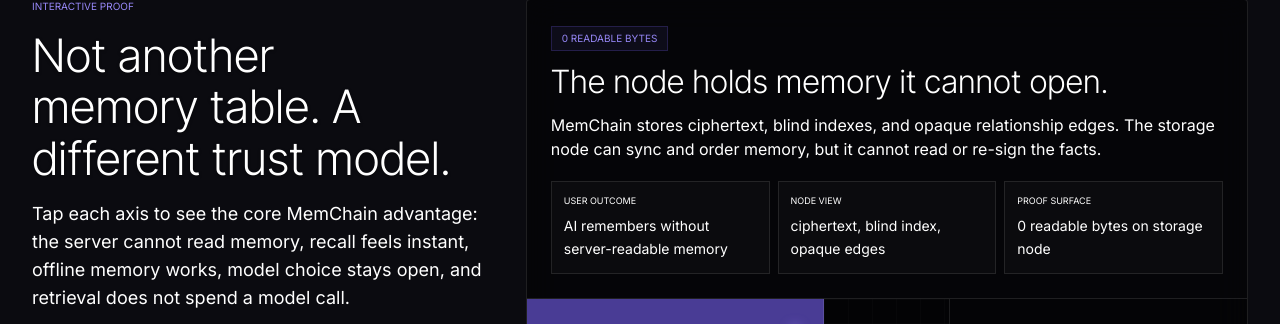
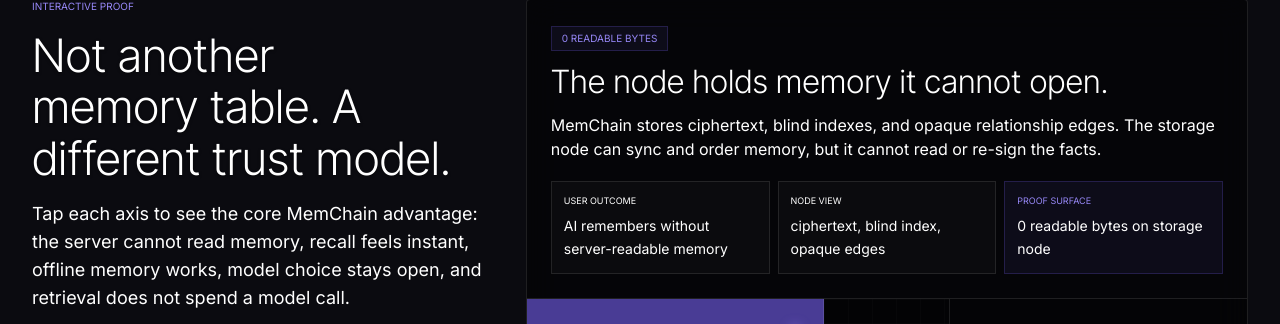
Before and after one commit to AeroNyxNetwork/AeroNyx-web, a Next.js app: page /memchain in a window 1280 px wide. Shown: the part 1364-1688 px from the top of the page. Built offline with nearby package versions, Linux system fonts and the light colour scheme.

Commit message:
Polish MemChain advantage evidence stack

```diff
--- a/pages/memchain.js
+++ b/pages/memchain.js
@@ -23,6 +23,12 @@
  *   story understandable without relying on tiny desktop-only labels. Page-level
  *   overflow protection and CTA wrapping were tightened for long localized
  *   MemChain copy.
+ *
+ * Modification Reason: v2.6 - Advantage evidence stack polish.
+ *   The interactive advantage lab now keeps user outcome, node view, and proof
+ *   surface visible on mobile as a calm stacked evidence group instead of
+ *   hiding two of the three trust claims. FAQ and pipeline cards also receive
+ *   tighter min-width and wrapping protection for long localized copy.
  *
  * Modification Reason: v2.2 - Multilingual mobile resilience.
  *   Tightened long-locale wrapping for MemChain proof rails, comparison cards,
@@ -147,6 +153,7 @@
  * Last Modified: v2.3 - Mobile hero proof rail stabilization
  * Last Modified: v2.4 - Advantage lab mobile metric wrapping
  * Last Modified: v2.5 - MemChain mobile trust-flow polish
+ * Last Modified: v2.6 - Advantage evidence stack polish
  * ============================================
  */
 
@@ -495,18 +502,23 @@ const MemoryAdvantageLab = ({ copy }) => {
               <p className="mt-3 max-w-2xl text-sm leading-relaxed text-white/58 md:text-base">
                 {activeAxis.description}
               </p>
-              <div className="mt-5 border border-brand-line bg-brand-faint p-3 sm:hidden">
-                <div className="text-[9px] uppercase tracking-[0.12em] text-brand-light">{copy.labels.proofSurface}</div>
-                <div className="mt-1 text-xs leading-relaxed text-white/72">{activeAxis.proofSurface}</div>
-              </div>
-              <div className="mt-5 hidden grid-cols-3 gap-2 sm:grid">
+              <div className="mt-5 grid gap-2 sm:grid-cols-3">
                 {[
                   [copy.labels.userOutcome, activeAxis.userOutcome],
                   [copy.labels.nodeView, activeAxis.nodeView],
                   [copy.labels.proofSurface, activeAxis.proofSurface],
-                ].map(([label, value]) => (
-                  <div key={label} className="min-w-0 border border-white/10 bg-white/[0.025] p-2.5 md:p-3">
-                    <div className="text-[9px] uppercase tracking-[0.12em] text-white/34">{label}</div>
+                ].map(([label, value], index) => (
+                  <div
+                    key={label}
+                    className={`min-w-0 border p-2.5 md:p-3 ${
+                      index === 2
+                        ? 'border-brand-line bg-brand-faint'
+                        : 'border-white/10 bg-white/[0.025]'
+                    }`}
+                  >
+                    <div className={`text-[9px] uppercase tracking-[0.12em] ${
+                      index === 2 ? 'text-brand-light' : 'text-white/34'
+                    }`}>{label}</div>
                     <div className="mt-2 break-words text-xs leading-snug text-white/68 md:text-sm md:leading-relaxed">
                       {value}
                     </div>
@@ -627,9 +639,9 @@ const Pipeline = ({ copy }) => (
             <p className="mt-3 text-sm leading-relaxed text-white/58">{item.description}</p>
             <ul className="mt-5 space-y-2">
               {item.details.map((detail) => (
-                <li key={detail} className="flex gap-2 text-sm text-white/48">
+                <li key={detail} className="flex min-w-0 gap-2 text-sm text-white/48">
                   <span className="mt-2 h-1 w-1 shrink-0 rounded-pill bg-brand-light/70" />
-                  <span>{detail}</span>
+                  <span className="min-w-0 break-words">{detail}</span>
                 </li>
               ))}
             </ul>
@@ -745,9 +757,9 @@ const FAQ = ({ copy }) => (
       />
       <div className="mt-10 grid gap-4 md:grid-cols-2">
         {copy.items.map((item) => (
-          <article key={item.q} className="page-card border p-4 md:p-5">
+          <article key={item.q} className="page-card min-w-0 border p-4 md:p-5">
             <h2 className="break-words text-lg font-medium text-white">{item.q}</h2>
-            <p className="mt-3 text-sm leading-relaxed text-white/58">{item.a}</p>
+            <p className="mt-3 break-words text-sm leading-relaxed text-white/58">{item.a}</p>
           </article>
         ))}
       </div>
```
